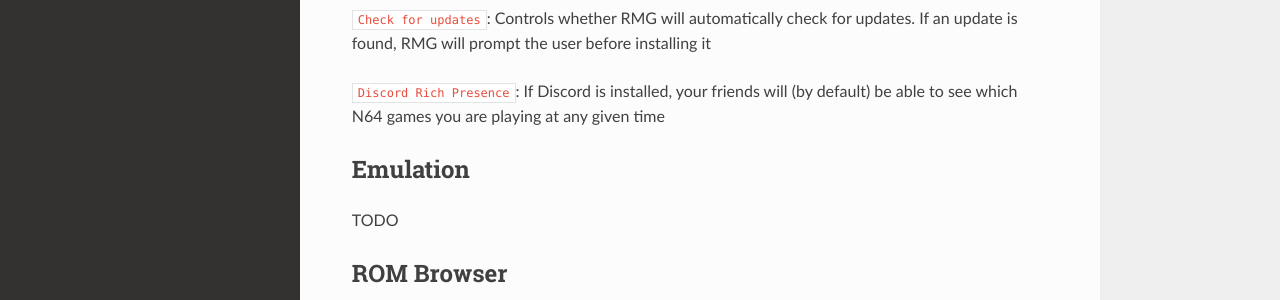
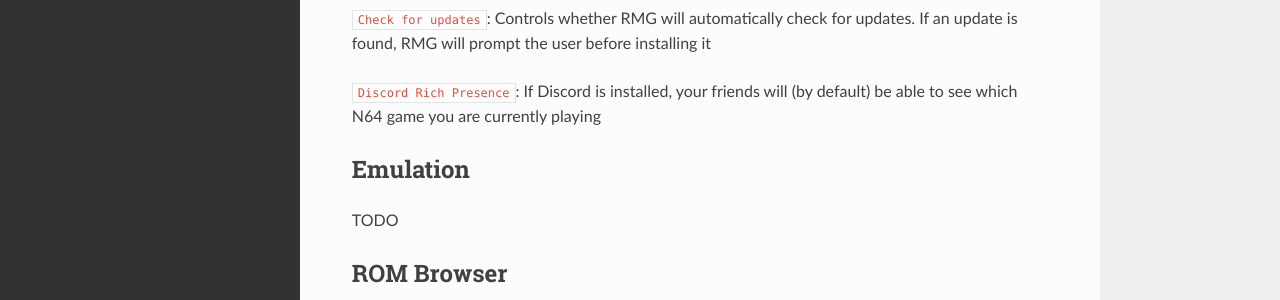
Before and after one commit to gamer191/gamer191-RMG-documentation, a Sphinx documentation site: the page built from docs/source/interface.rst, in a window 1280 px wide and 1194 px high. Shown: the part 356-656 px from the top of the window. Built offline with Sphinx 7.4.7 and the Read the Docs theme 3.1.0, drawn with Linux system fonts in a browser that asks for light colours; pages that are not in the unit, such as notebooks, are missing from menus.

Commit message:
Fix mistake

```diff
--- a/docs/source/interface.rst
+++ b/docs/source/interface.rst
@@ -10,7 +10,7 @@ General
 
 ``Check for updates``: Controls whether RMG will automatically check for updates. If an update is found, RMG will prompt the user before installing it
 
-``Discord Rich Presence``: If Discord is installed, your friends will (by default) be able to see which N64 games you are playing at any given time
+``Discord Rich Presence``: If Discord is installed, your friends will (by default) be able to see which N64 game you are currently playing
 
 Emulation
 ------------
```
